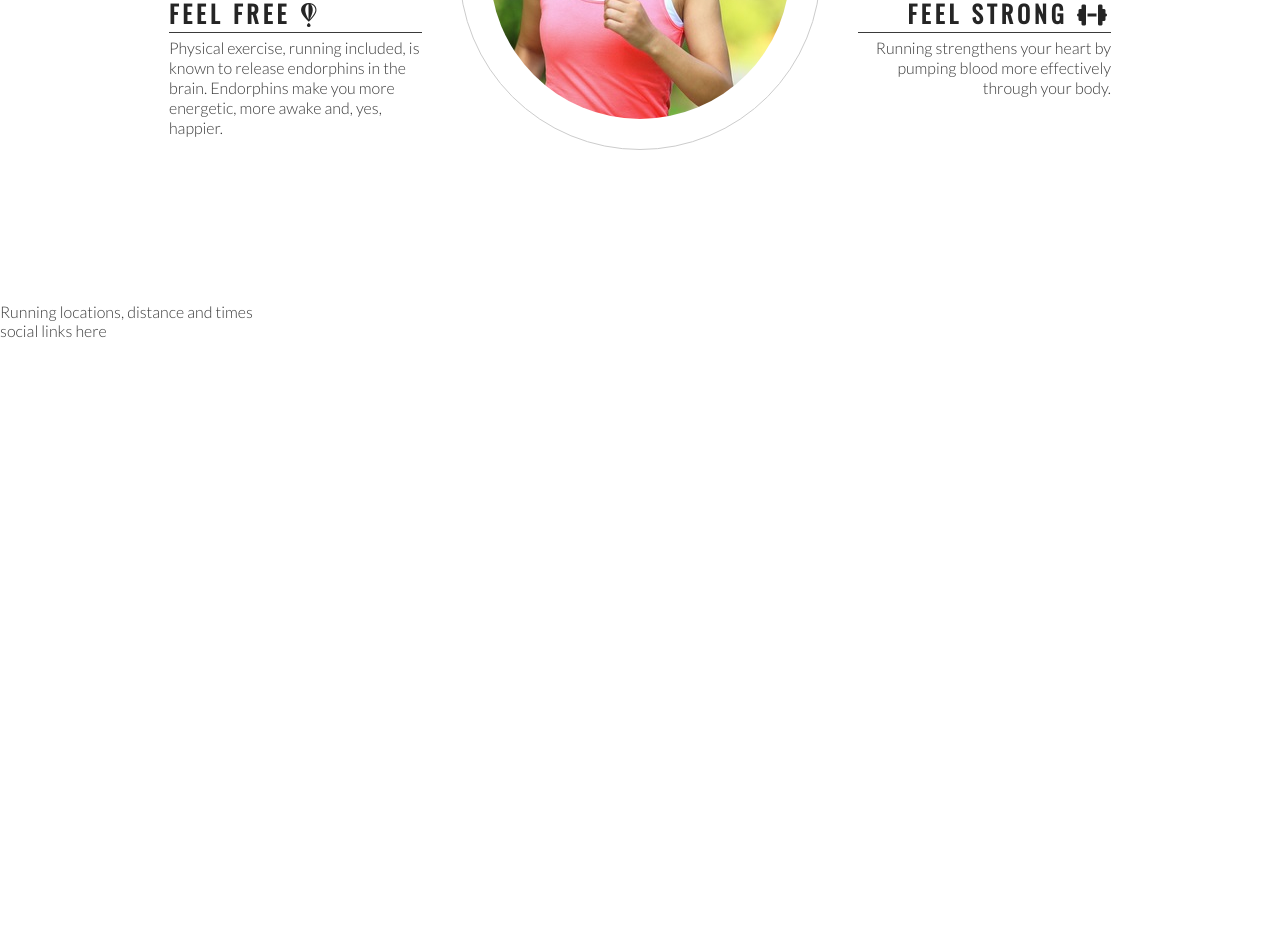
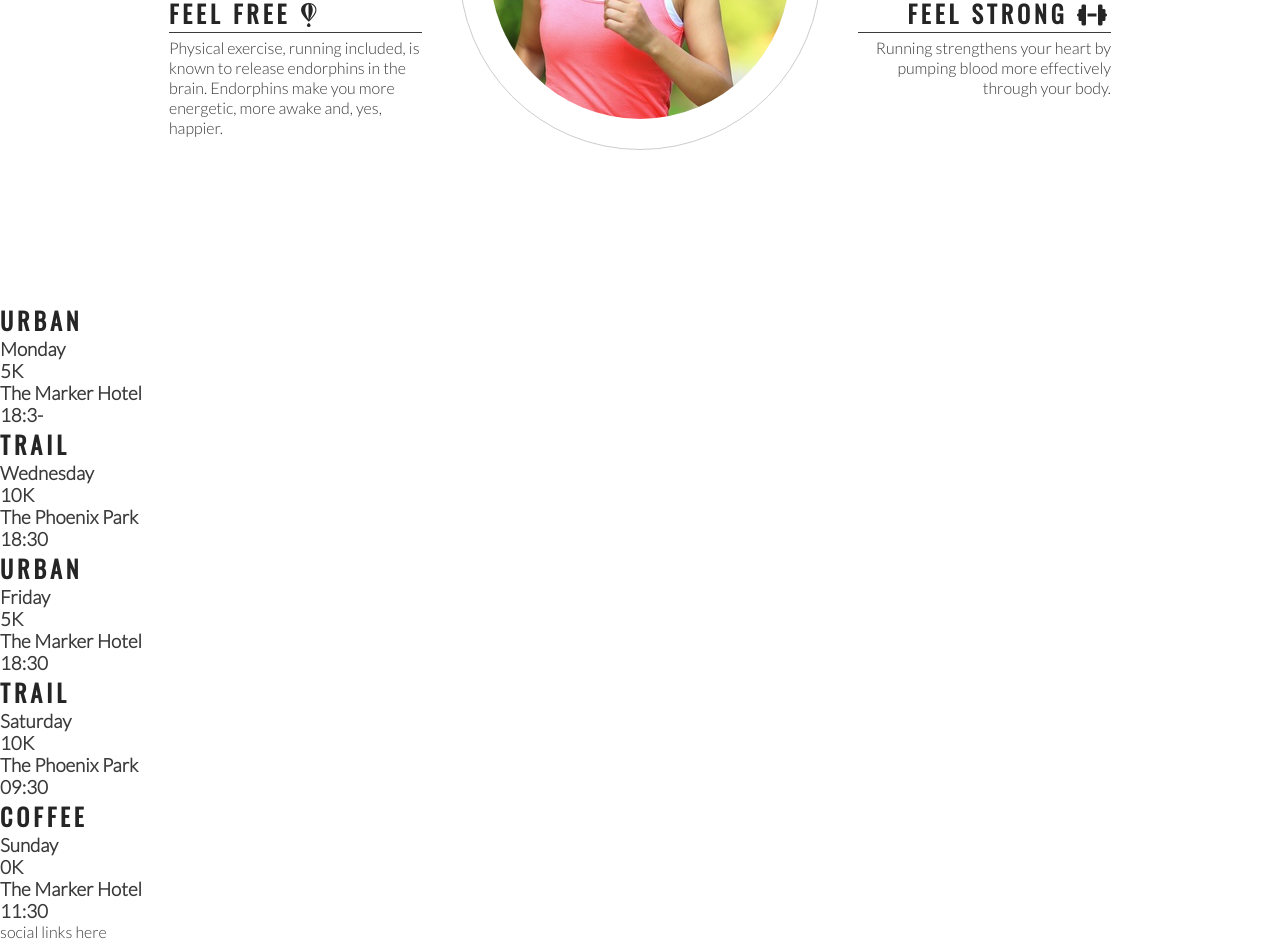
Before and after one commit to andrebraga7/love-running, a plain HTML site: page index.html in a window 1280 px wide. Shown: the part 993-1934 px from the top of the page. Before the commit the page ends 1333 px from the top, so only its background shows below. Drawn offline with nearby package versions, Linux system fonts and the light colour scheme.

Commit message:
Add meetup times and structure

```diff
--- a/index.html
+++ b/index.html
@@ -79,7 +79,41 @@
         </div>
     </section>
     <section>
-        Running locations, distance and times
+        <div>
+            <h2>Urban</h2>
+            <h3>Monday</h3>
+            <h3>5K</h3>
+            <h3>The Marker Hotel</h3>
+            <h3>18:3-</h3>
+        </div>
+        <div>
+            <h2>Trail</h2>
+            <h3>Wednesday</h3>
+            <h3>10K</h3>
+            <h3>The Phoenix Park</h3>
+            <h3>18:30</h3>
+        </div>
+        <div>
+            <h2>Urban</h2>
+            <h3>Friday</h3>
+            <h3>5K</h3>
+            <h3>The Marker Hotel</h3>
+            <h3>18:30</h3>
+        </div>
+        <div>
+            <h2>Trail</h2>
+            <h3>Saturday</h3>
+            <h3>10K</h3>
+            <h3>The Phoenix Park</h3>
+            <h3>09:30</h3>
+        </div>
+        <div>
+            <h2>Coffee</h2>
+            <h3>Sunday</h3>
+            <h3>0K</h3>
+            <h3>The Marker Hotel</h3>
+            <h3>11:30</h3>
+        </div>
     </section>
     <footer>
         social links here
```
